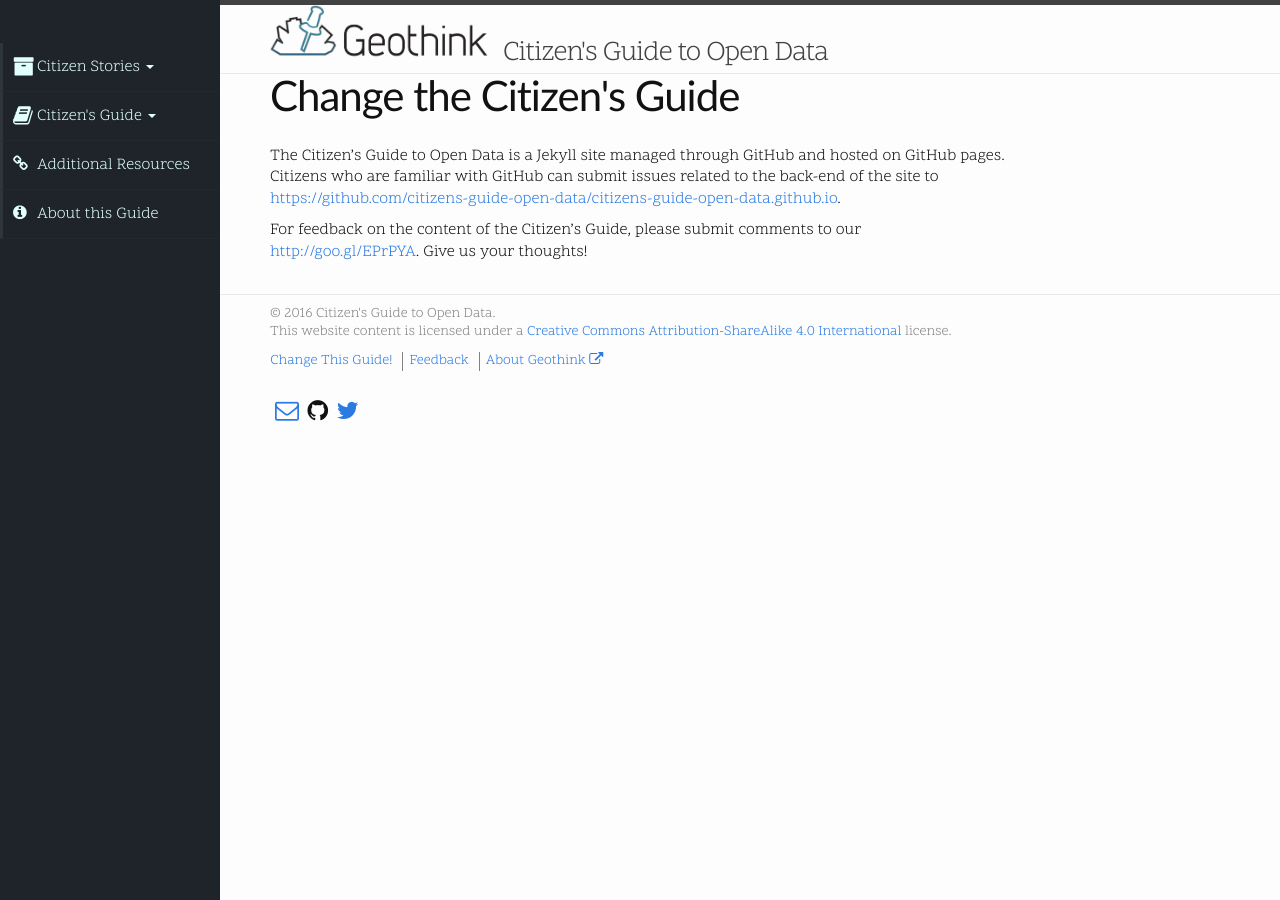
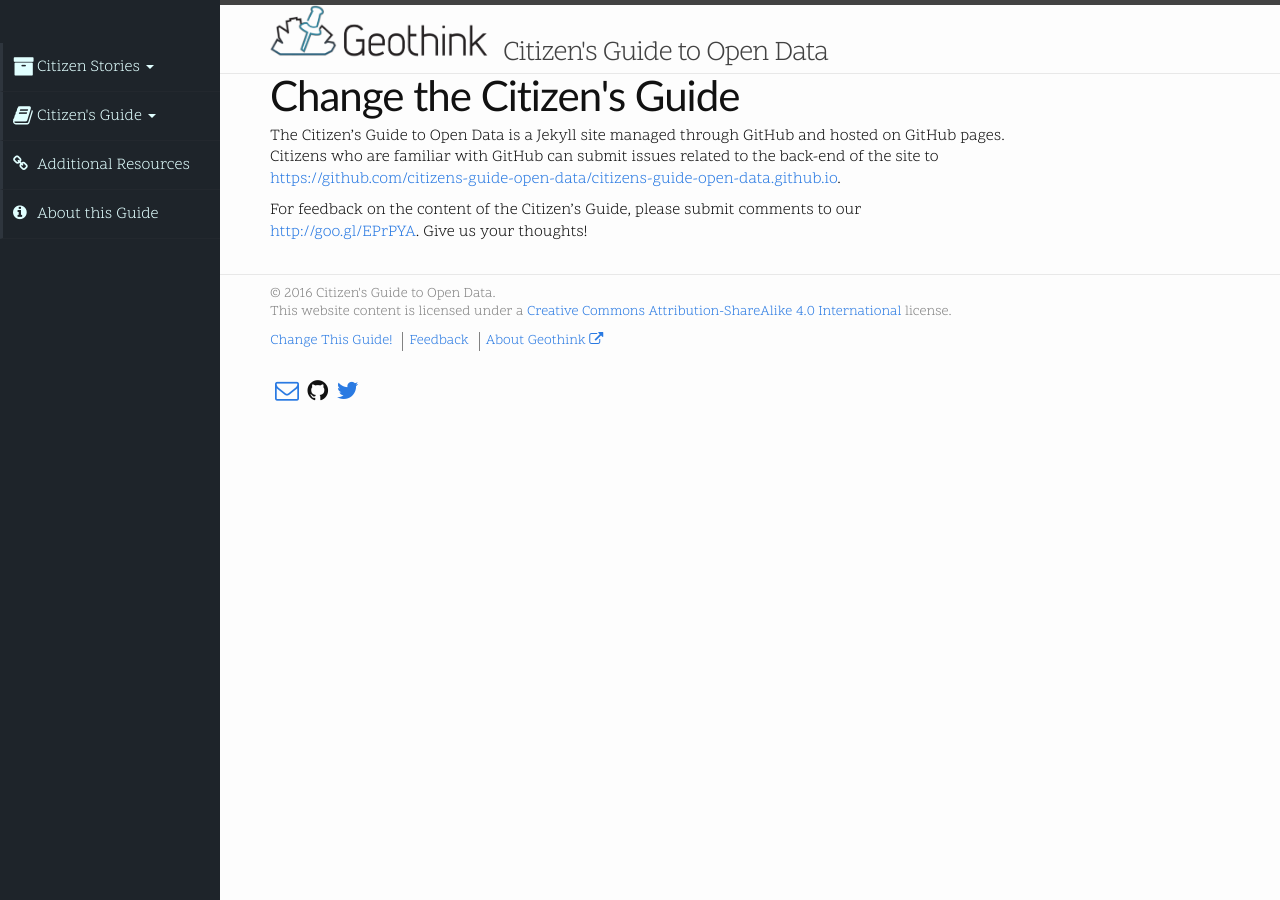
Before and after one commit to citizens-guide-open-data/citizens-guide-open-data.github.io, a Jekyll site: the page built from change-this.md, in a window 1280 px wide. Built offline with Jekyll 4.4.1, drawn with Linux system fonts in a browser that asks for light colours.

Commit message:
page title spacing reduced

```diff
--- a/_sass/_layout.scss
+++ b/_sass/_layout.scss
@@ -228,7 +228,7 @@
  * Posts
  */
 .post-header {
-    margin-bottom: $spacing-unit;
+    margin-bottom: $small-spacing-unit;
 }
 
 .post-title {
```
